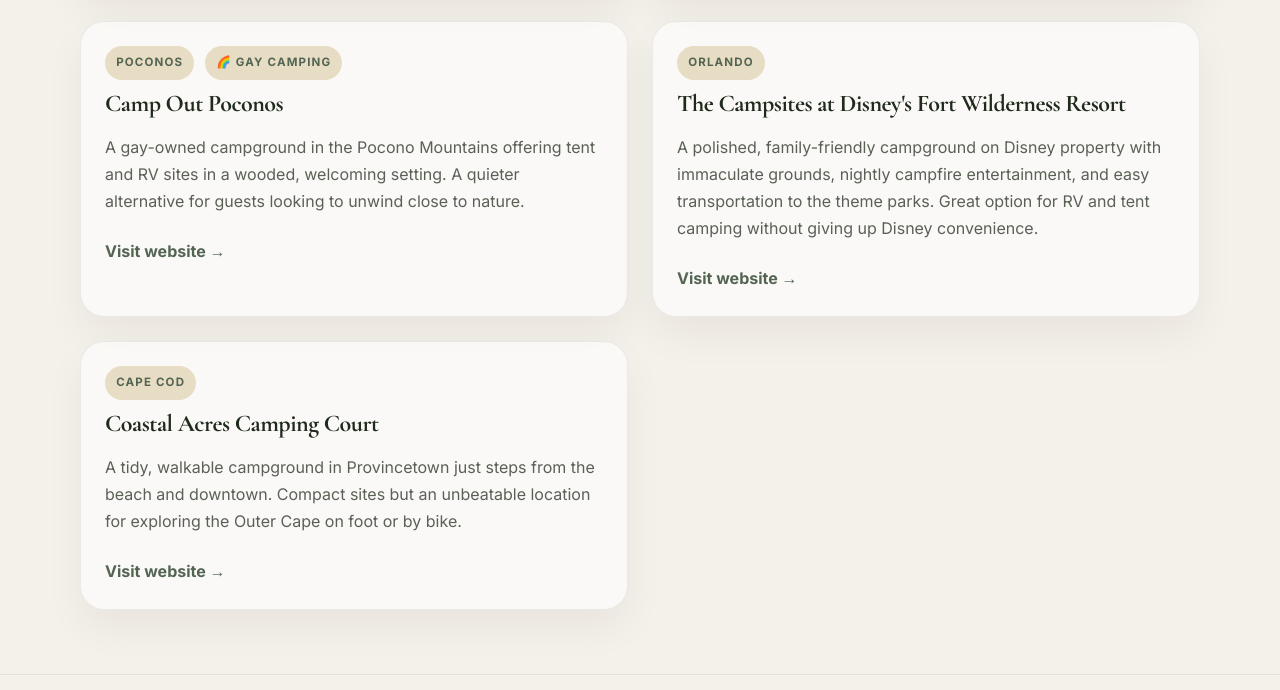
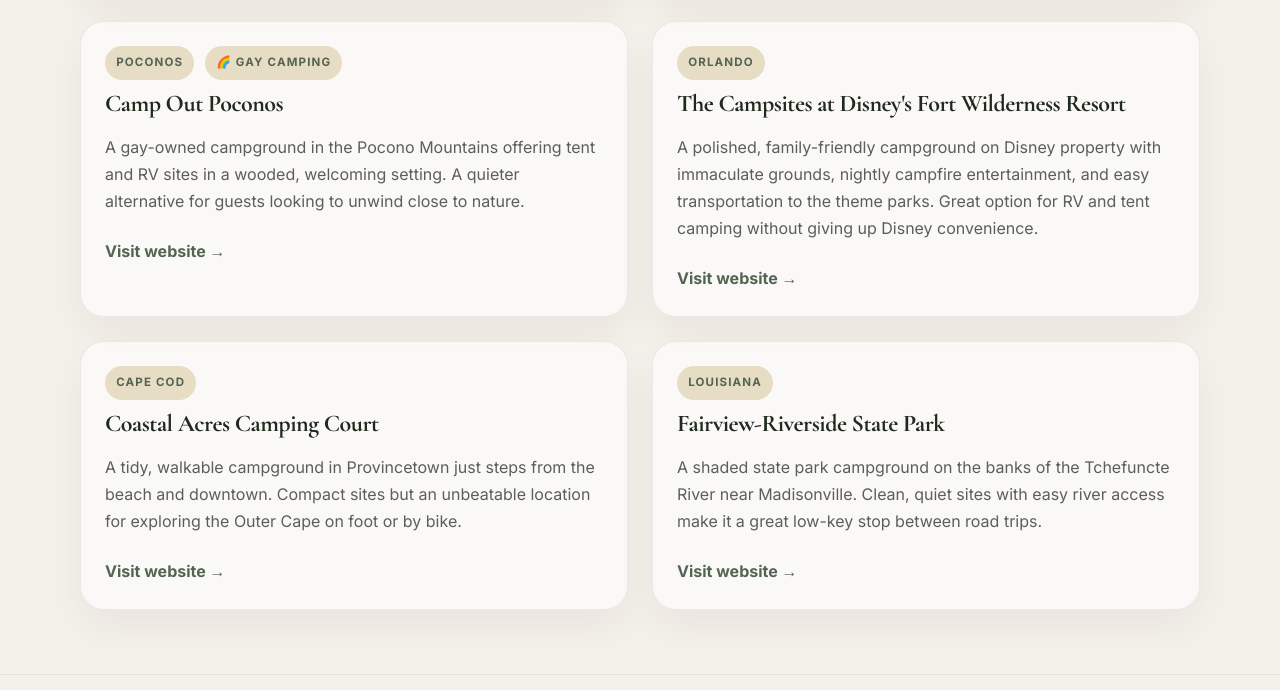
Before and after one commit to StevieCee/greenacresglampsite-site, a plain HTML site: page campsites.html in a window 1280 px wide. Shown: the part 1489-2179 px from the top of the page. Drawn offline with nearby package versions, Linux system fonts and the light colour scheme.

Commit message:
LA camground

```diff
--- a/campsites.html
+++ b/campsites.html
@@ -123,6 +123,15 @@
             <p class="review-copy">A tidy, walkable campground in Provincetown just steps from the beach and downtown. Compact sites but an unbeatable location for exploring the Outer Cape on foot or by bike.</p>
             <a class="link-arrow" href="http://www.coastalacrescampground.com/" target="_blank" rel="noreferrer">Visit website →</a>
           </article>
+
+          <article class="review-card">
+            <div class="review-header">
+              <span class="tag">Louisiana</span>
+              <h2>Fairview-Riverside State Park</h2>
+            </div>
+            <p class="review-copy">A shaded state park campground on the banks of the Tchefuncte River near Madisonville. Clean, quiet sites with easy river access make it a great low-key stop between road trips.</p>
+            <a class="link-arrow" href="https://www.lastateparks.com/parks-preserves/fairview-riverside-state-park" target="_blank" rel="noreferrer">Visit website →</a>
+          </article>
         </div>
       </section>
     </main>
```
